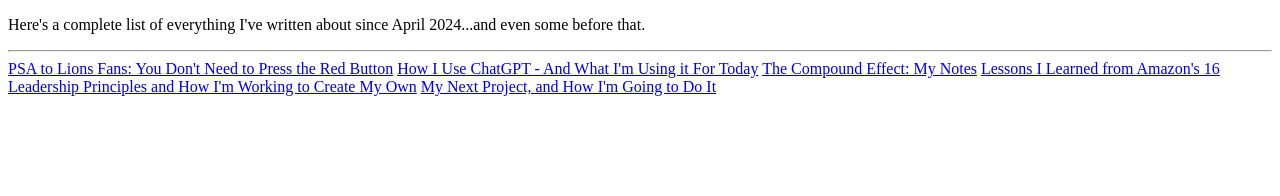
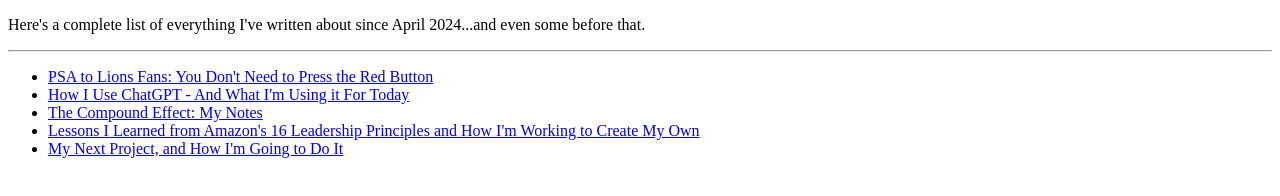
Before and after one commit to cklgaming/cklgaming.github.io, a plain HTML site: page writing.html in a window 1280 px wide. Drawn offline with Linux system fonts and the light colour scheme.

Commit message:
Changed writing.html to list view

```diff
--- a/writing.html
+++ b/writing.html
@@ -8,11 +8,13 @@
     <body>
         <p>Here's a complete list of everything I've written about since April 2024...and even some before that.</p>
         <hr>
-        <a href="psa-to-lions-fans.html">PSA to Lions Fans: You Don't Need to Press the Red Button</a>
-        <a href="chat-gpt-use.html">How I Use ChatGPT - And What I'm Using it For Today</a>
-        <a href="the-compound-effect.html">The Compound Effect: My Notes</a>
-        <a href="amazon-leadership-principles-lessons.html">Lessons I Learned from Amazon's 16 Leadership Principles and How I'm Working to Create My Own</a>
-        <a href="my-next-project.html">My Next Project, and How I'm Going to Do It</a>
+        <ul>
+        <li><a href="psa-to-lions-fans.html">PSA to Lions Fans: You Don't Need to Press the Red Button</a></li>
+        <li><a href="chat-gpt-use.html">How I Use ChatGPT - And What I'm Using it For Today</a></li>
+        <li><a href="the-compound-effect.html">The Compound Effect: My Notes</a></li>
+        <li><a href="amazon-leadership-principles-lessons.html">Lessons I Learned from Amazon's 16 Leadership Principles and How I'm Working to Create My Own</a></li>
+        <li><a href="my-next-project.html">My Next Project, and How I'm Going to Do It</a></li>
+        </ul>
 
     </body>
 </html>
```
Also changed, not shown: index.html (+1 -1 lines).
